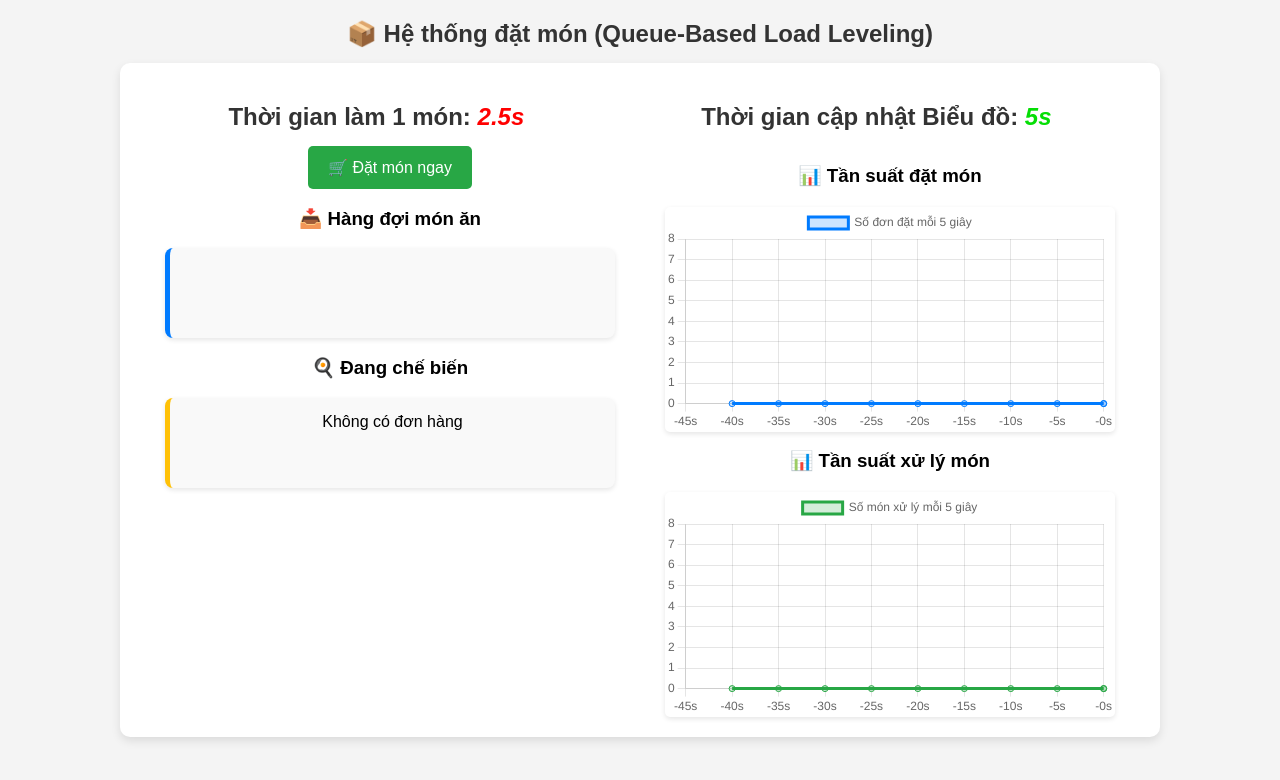
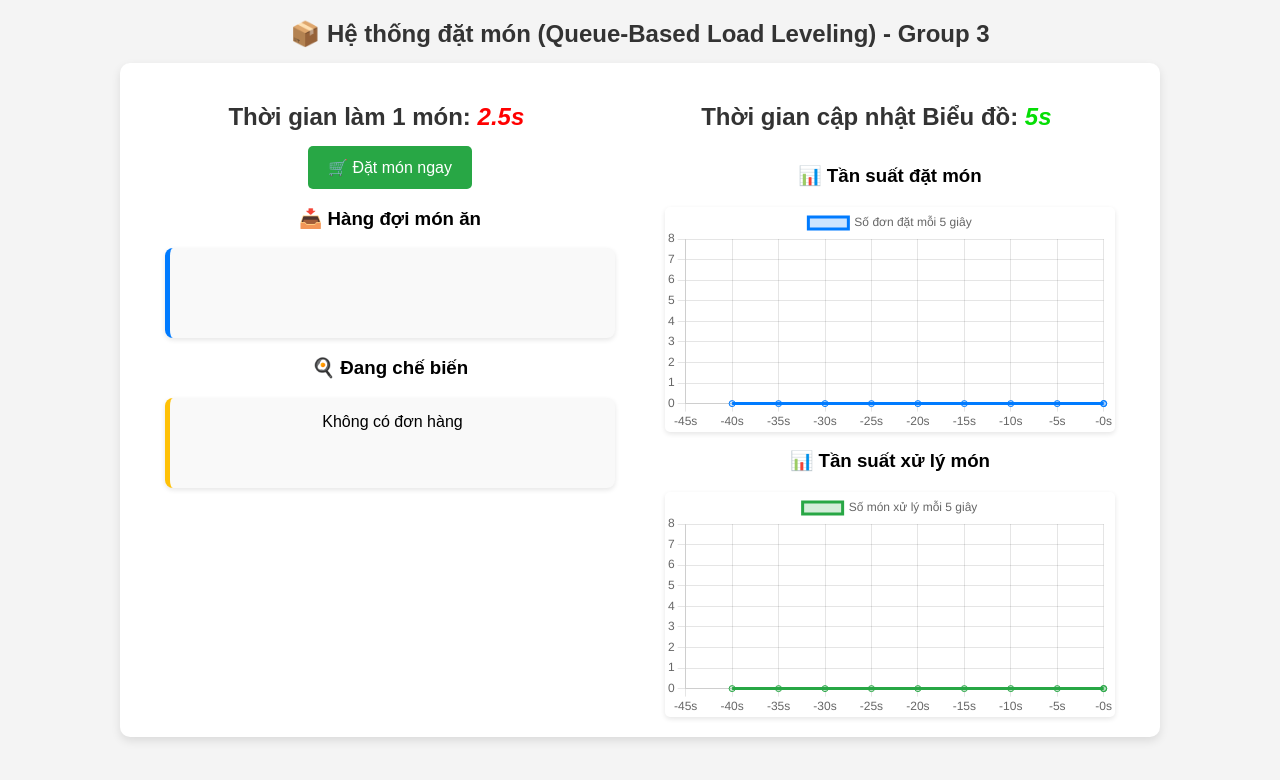
Before and after one commit to hiendepzainn/Queued-Based-Load-Leveling-KTPM-Group3, a plain HTML site: page index.html in a window 1280 px wide. Drawn offline with nearby package versions, Linux system fonts and the light colour scheme.

Commit message:
add infor group

```diff
--- a/index.html
+++ b/index.html
@@ -8,7 +8,7 @@
     <script src="https://cdn.jsdelivr.net/npm/chart.js"></script>
   </head>
   <body>
-    <h2>📦 Hệ thống đặt món (Queue-Based Load Leveling)</h2>
+    <h2>📦 Hệ thống đặt món (Queue-Based Load Leveling) - Group 3</h2>
 
     <div class="container">
       <h2>Thời gian làm 1 món: <i style="color: red">2.5s</i></h2>
```
